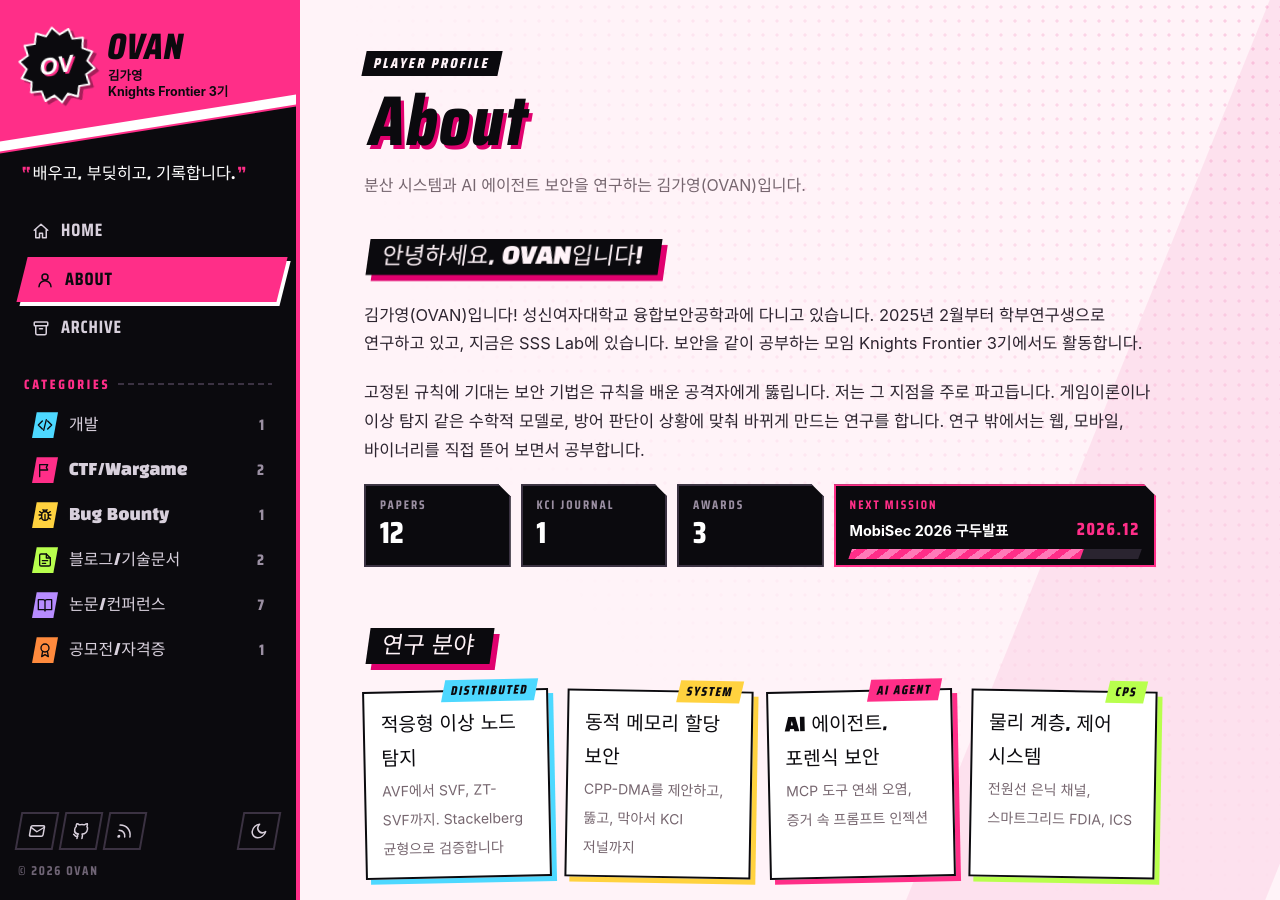
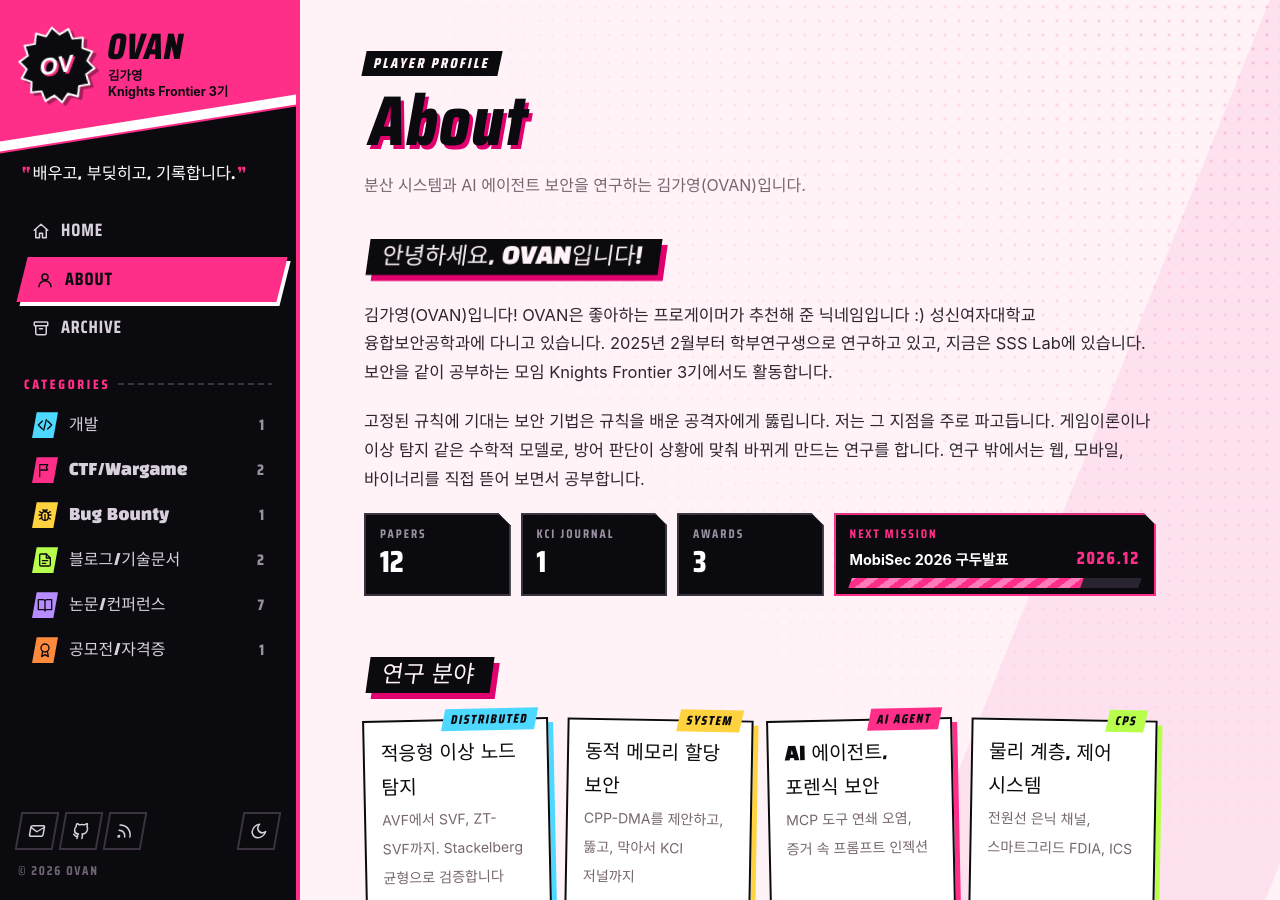
Before and after one commit to Grace0409/grace0409.github.io, a Jekyll site: the page built from about.md, in a window 1280 px wide and 900 px high. Built offline with Jekyll 4.4.1, drawn with Linux system fonts in a browser that asks for light colours; some web fonts are replaced.

Commit message:
About: OVAN 닉네임 유래 추가

```diff
--- a/about.md
+++ b/about.md
@@ -7,7 +7,7 @@ permalink: /about/
 
 ## 안녕하세요, OVAN입니다!
 
-김가영(OVAN)입니다! 성신여자대학교 융합보안공학과에 다니고 있습니다. 2025년 2월부터 학부연구생으로 연구하고 있고, 지금은 SSS Lab에 있습니다. 보안을 같이 공부하는 모임 Knights Frontier 3기에서도 활동합니다.
+김가영(OVAN)입니다! OVAN은 좋아하는 프로게이머가 추천해 준 닉네임입니다 :) 성신여자대학교 융합보안공학과에 다니고 있습니다. 2025년 2월부터 학부연구생으로 연구하고 있고, 지금은 SSS Lab에 있습니다. 보안을 같이 공부하는 모임 Knights Frontier 3기에서도 활동합니다.
 
 고정된 규칙에 기대는 보안 기법은 규칙을 배운 공격자에게 뚫립니다. 저는 그 지점을 주로 파고듭니다. 게임이론이나 이상 탐지 같은 수학적 모델로, 방어 판단이 상황에 맞춰 바뀌게 만드는 연구를 합니다. 연구 밖에서는 웹, 모바일, 바이너리를 직접 뜯어 보면서 공부합니다.
 
@@ -61,4 +61,4 @@ permalink: /about/
 
 ## Contact
 
-메일은 [20240925@sungshin.ac.kr](mailto:20240925@sungshin.ac.kr)로 보내 주세요. 코드는 GitHub [Grace0409](https://github.com/Grace0409)에, 연구 목록은 [Google Sites](https://sites.google.com/sungshin.ac.kr/gayeongkim/%ED%99%88)에 있습니다 :)
+메일은 [20240925@sungshin.ac.kr](mailto:20240925@sungshin.ac.kr)로 보내 주세요. 코드는 GitHub [Grace0409](https://github.com/Grace0409)에, 연구 목록은 [Google Sites](https://sites.google.com/sungshin.ac.kr/gayeongkim/%ED%99%88)에 있습니다.
```
